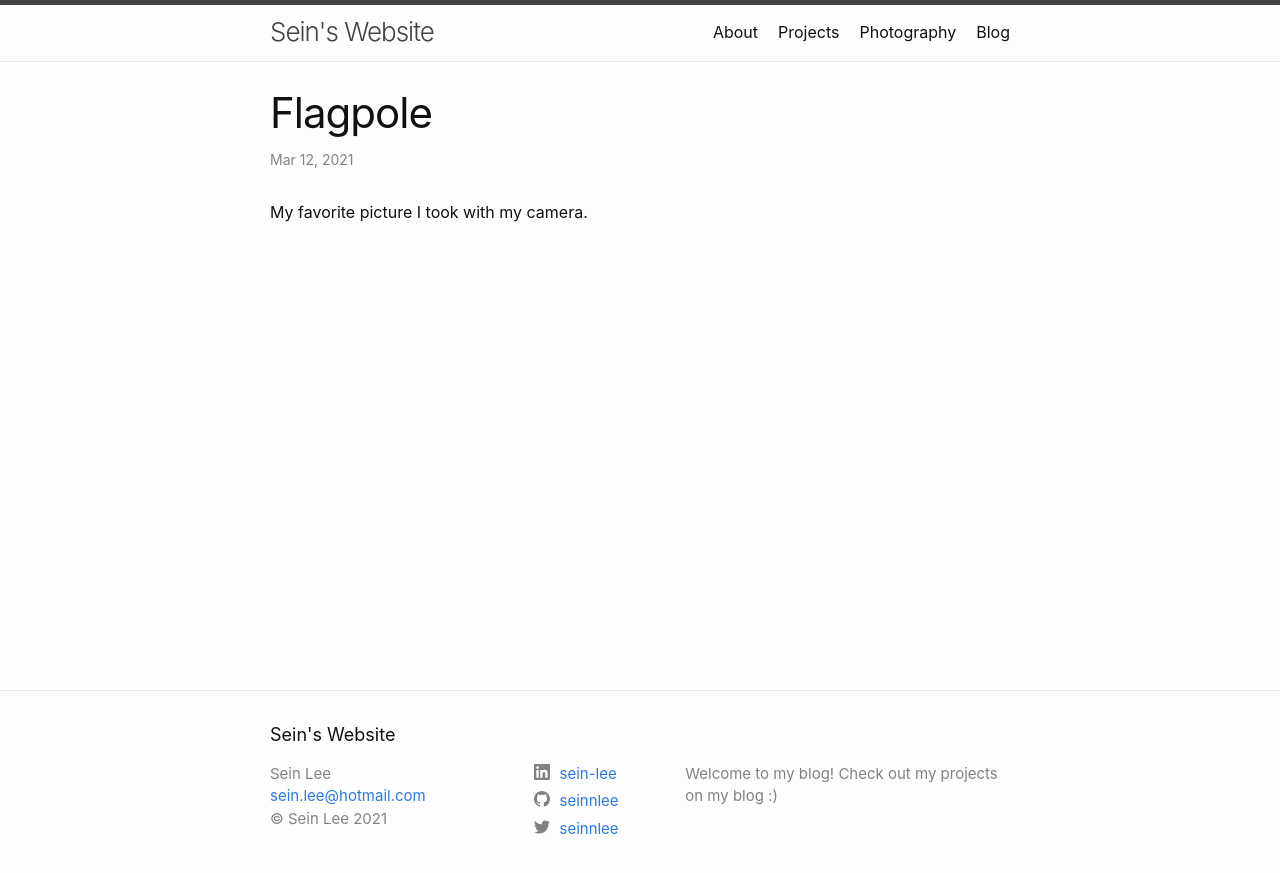
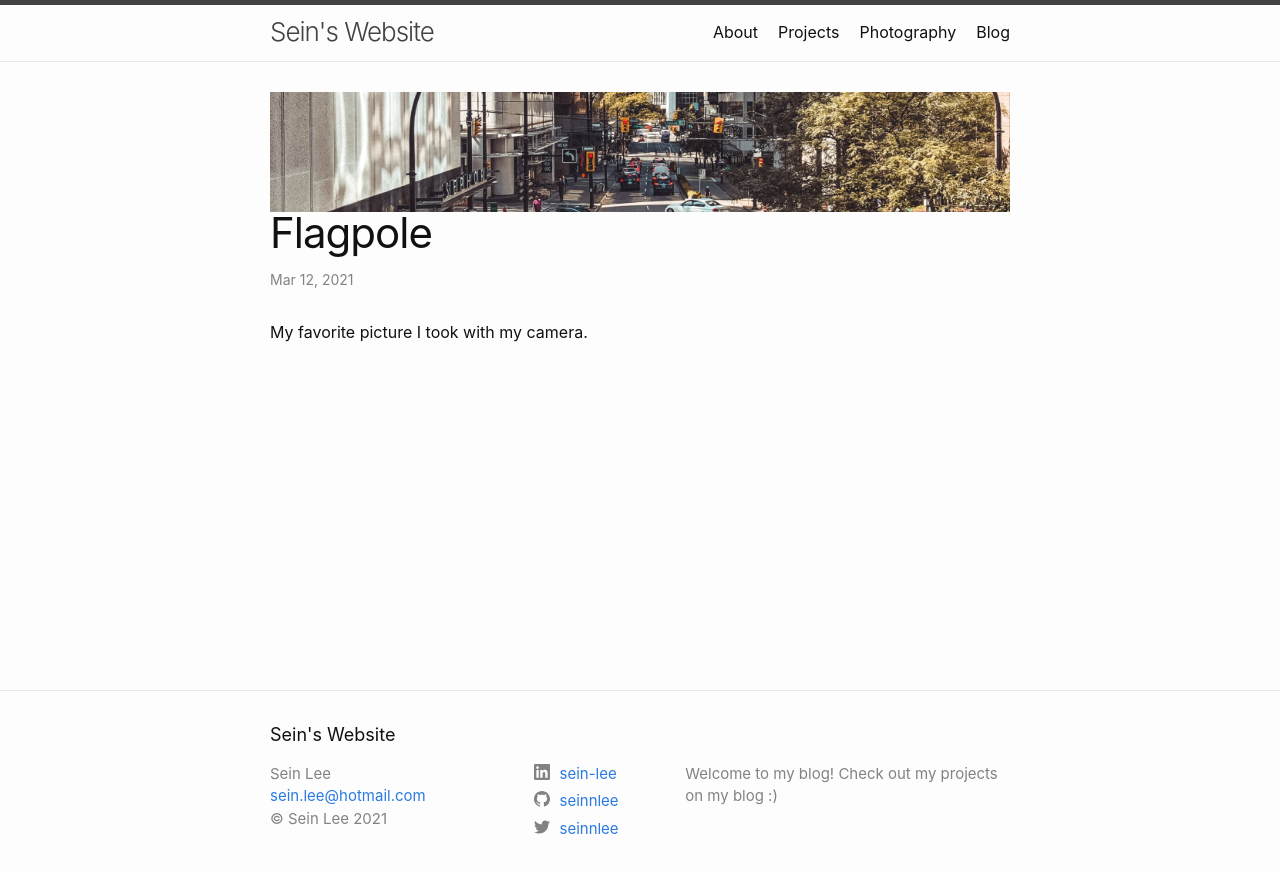
Before and after one commit to seinnlee/seinnlee.github.io, a Jekyll site: the page built from blog-photography/_posts/2021-03-12-Flagpole.md, in a window 1280 px wide. Shown: the top 873 px of the page. Built offline with Jekyll 4.4.1, drawn with Linux system fonts in a browser that asks for light colours.

Commit message:
added featured image

```diff
--- a/_layouts/post.html
+++ b/_layouts/post.html
@@ -4,6 +4,13 @@ layout: default
 <article class="post h-entry" itemscope itemtype="http://schema.org/BlogPosting">
 
   <header class="post-header">
+    {%- if page.image -%}
+      <img src="{{- page.image | relative_url -}}" alt="" class="featured-image-post">
+      {%- else -%}
+      {%- assign postImage = "/assets/images/vancouver.jpeg" -%}
+      <img src="{{- postImage | relative_url -}}" alt="" class="featured-image-post">
+    {%- endif -%}
+
     <h1 class="post-title p-name" itemprop="name headline">{{ page.title | escape }}</h1>
     <p class="post-meta">
       <time class="dt-published" datetime="{{ page.date | date_to_xmlschema }}" itemprop="datePublished">
--- a/_sass/minima/_layout.scss
+++ b/_sass/minima/_layout.scss
@@ -253,3 +253,10 @@
     }
   }
 }
+
+.featured-image-post {
+  width: 100%;
+  height: 120px;
+  object-fit: cover;
+  object-position: 50% 60%;
+}
--- a/blog-photography/_posts/2021-03-12-Flagpole.md
+++ b/blog-photography/_posts/2021-03-12-Flagpole.md
@@ -1,7 +1,9 @@
 ---
 layout: "post"
 category: photo
+
 # permalink: /:categories/:title
 ---
 
+
 My favorite picture I took with my camera.
```
Also changed, not shown: assets/images/harbor.jpeg (added), assets/images/vancouver.jpeg.
